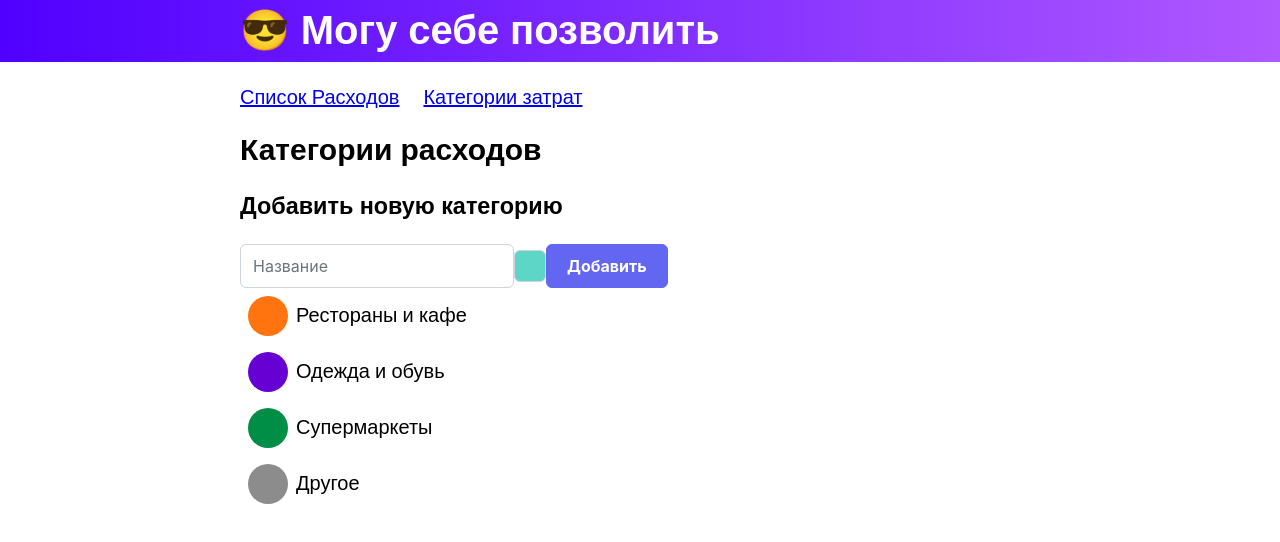
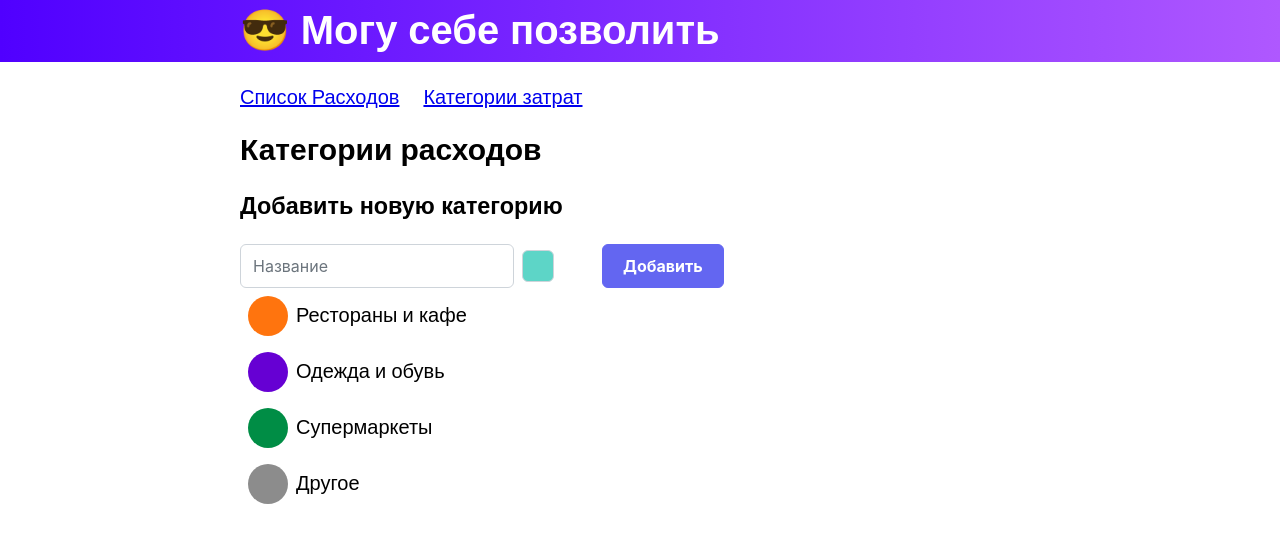
Before and after one commit to OneStepCloser/tinkoff-solution-cup-2023-2, a React (Create React App) app: page /categories in a window 1280 px wide. Shown: the top 542 px of the page. Built offline with nearby package versions, Linux system fonts and the light colour scheme.

Commit message:
Добавить стили

```diff
--- a/src/components/category-form/category-form.css
+++ b/src/components/category-form/category-form.css
@@ -0,0 +1,16 @@
+.category-form__fields {
+    display: flex;
+    align-items: center;
+}
+
+.category-form__name {
+    margin-right: 8px;
+}
+
+.category-form__color {
+    margin-left: 8px;
+}
+
+.category-form__add-button {
+    margin-left: 48px;
+}
--- a/src/components/category-form/category-form.tsx
+++ b/src/components/category-form/category-form.tsx
@@ -27,18 +27,20 @@ export const CategoryForm: FC<CategoryFormProps> = (props) => {
     return (
         <div className="category-form">
             <h3>Добавить новую категорию</h3>
-            <div className="category-form__-fields">
+            <div className="category-form__fields">
                 <InputText
                     value={name}
                     onChange={(e) => setName(e.target.value)}
                     placeholder="Название"
-                    className="expense__form-name"
+                    className="category-form__name"
                 />
-                <ColorPicker value={color} onChange={handlePickColor} format="hex" />
-                <Button
-                    label="Добавить"
-                    onClick={() => onAdd(name,  color)}
-                />
+                <ColorPicker value={color} onChange={handlePickColor} format="hex" className="category-form__color"/>
+                <div className="category-form__add-button">
+                    <Button
+                        label="Добавить"
+                        onClick={() => onAdd(name,  color)}
+                    />
+                </div>
             </div>
         </div>
     );
```
Also changed, not shown: src/pages/categories-page/categories-page.tsx (+0 -16 lines).
